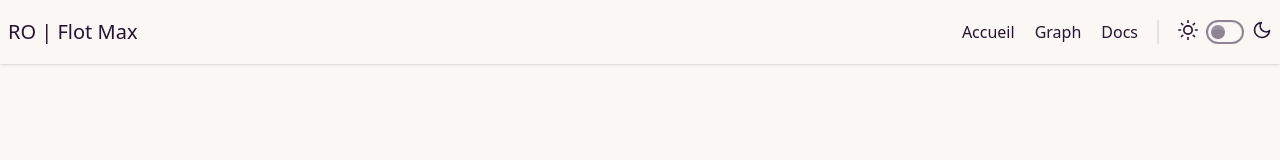
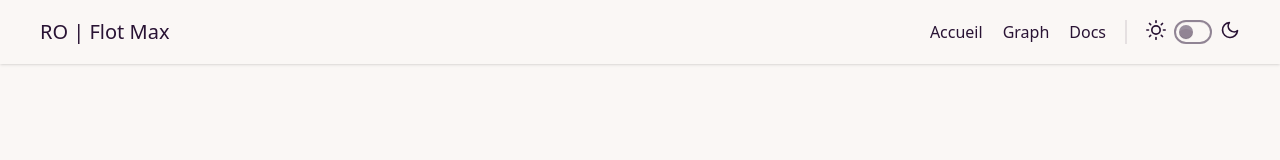
Before and after one commit to wharton-SP/RO, a React (Vite) app in the folder RO-Visualisation/: page / in a window 1280 px wide. Shown: the top 160 px of the page. Built offline with nearby package versions, Linux system fonts and the light colour scheme; no server answers.

Commit message:
Update : add padding to SimpleNav component for improved layout

```diff
--- a/RO-Visualisation/src/components/UI/SimpleNav.jsx
+++ b/RO-Visualisation/src/components/UI/SimpleNav.jsx
@@ -4,7 +4,7 @@ import { Link } from 'react-router-dom'
 
 const SimpleNav = ({ handleThemeChange }) => {
     return (
-        <div className="navbar bg-base-100 shadow-sm flex justify-between">
+        <div className="navbar bg-base-100 shadow-sm flex justify-between px-10">
             <Link to="/" className="text-xl">RO | Flot Max</Link>
             <div className='flex items-center gap-3'>
                 <div className='flex gap-5'>
```
